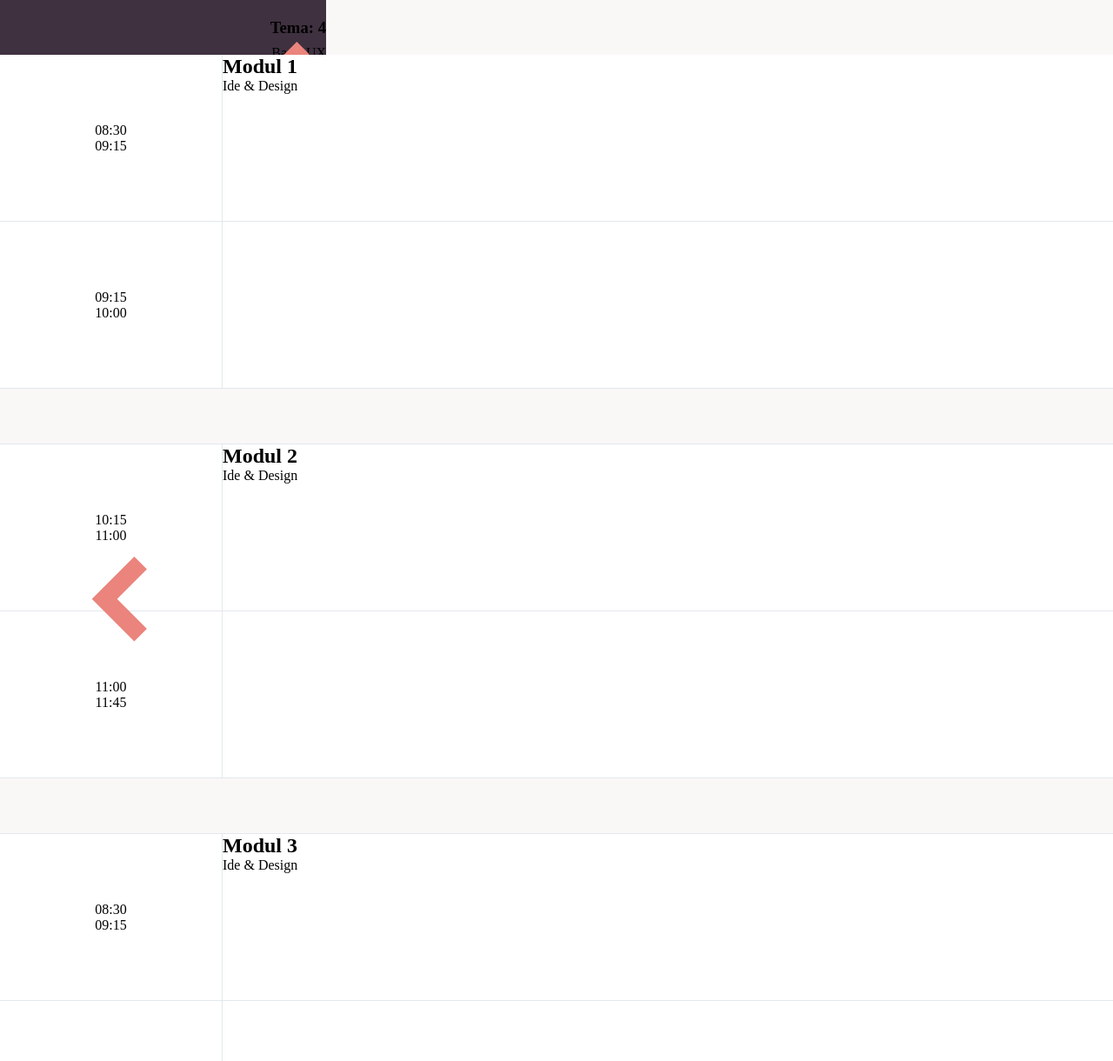
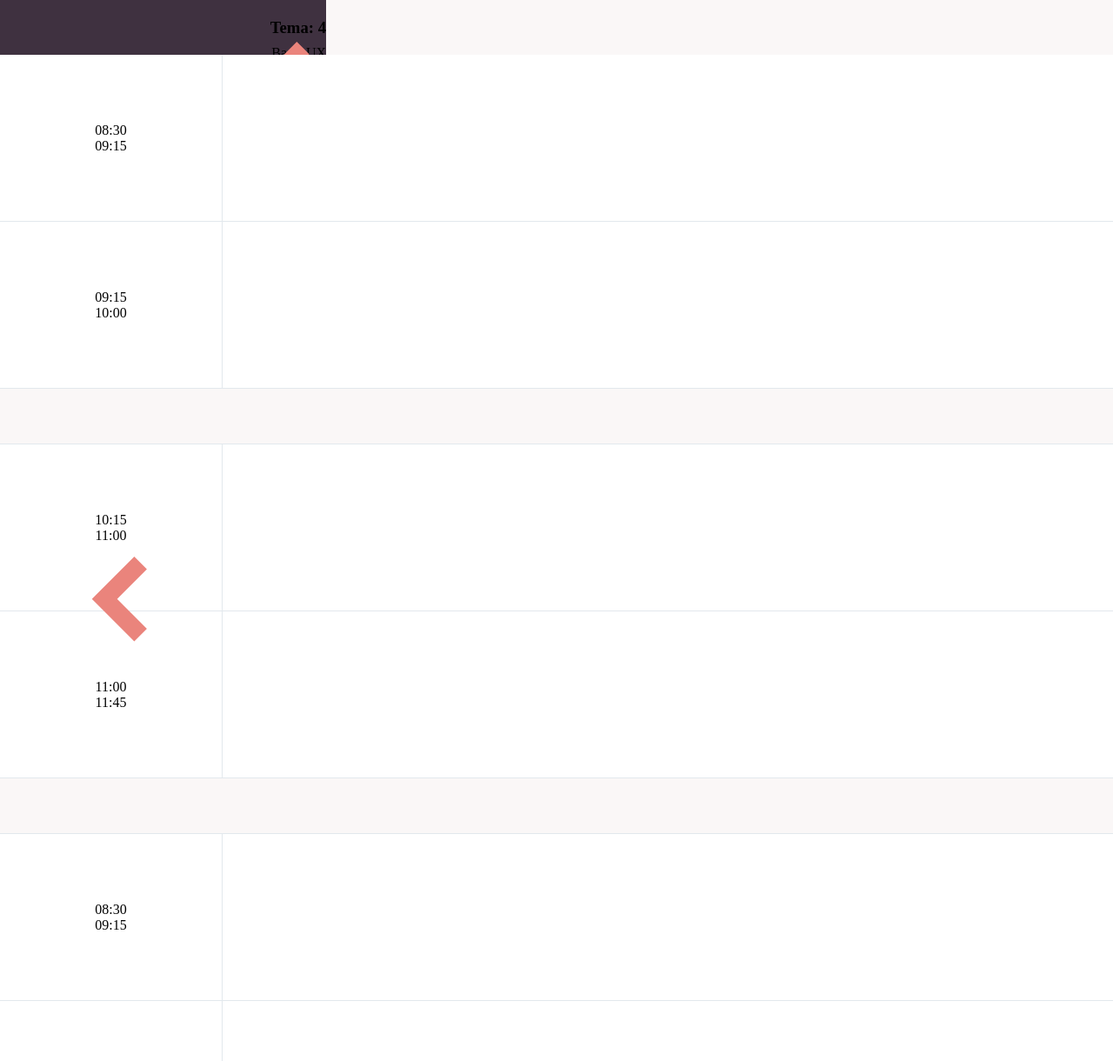
Before and after one commit to vict890f/Fronter-Redesign, a plain HTML site: page skema.html in a window 1280 px wide. Shown: the part 80-1300 px from the top of the page at 87% size. Drawn offline with Linux system fonts and the light colour scheme.

Commit message:
slettet moduler, skal finde på ny løsning

```diff
--- a/skema.html
+++ b/skema.html
@@ -40,10 +40,7 @@
                     <p>08:30</p>
                     <p>09:15</p>
                 </div>
-                <div class="tabel-right">
-                    <h2>Modul 1</h2>
-                    <p>Ide & Design</p>
-                </div>
+                <div class="tabel-right"></div>
             </div>
             <div class="skema-table" id="tabel2">
                 <div class="tabel-left">
@@ -59,8 +56,6 @@
                     <p>11:00</p>
                 </div>
                 <div class="tabel-right">
-                    <h2>Modul 2</h2>
-                    <p>Ide & Design</p>
                 </div>
             </div>
             <div class="skema-table" id="tabel4">
@@ -77,8 +72,6 @@
                     <p>09:15</p>
                 </div>
                 <div class="tabel-right">
-                    <h2>Modul 3</h2>
-                    <p>Ide & Design</p>
                 </div>
             </div>
             <div class="skema-table" id="tabel6">
--- a/style.css
+++ b/style.css
@@ -296,6 +296,12 @@ ul.list li input[name="Facebook"] {
     border-bottom: 1px solid #E2E8ED;
 }
 
+.modul {
+    width: 50vw;
+    height: 30vw;
+    background-color: lightgoldenrodyellow;
+}
+
 .break {
     width: 100vw;
     height: 5vw;
```
